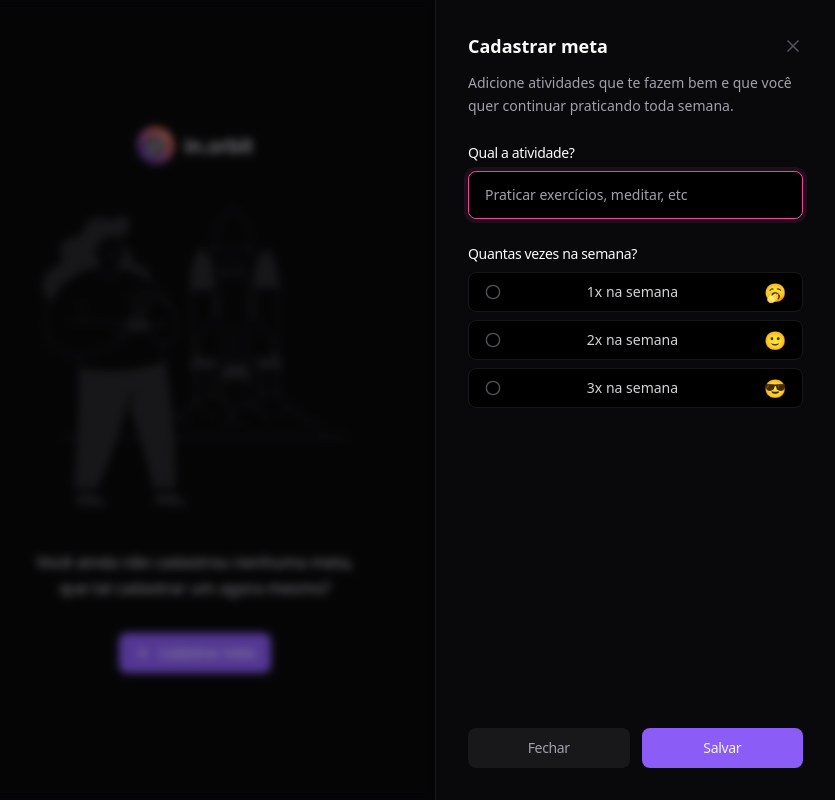
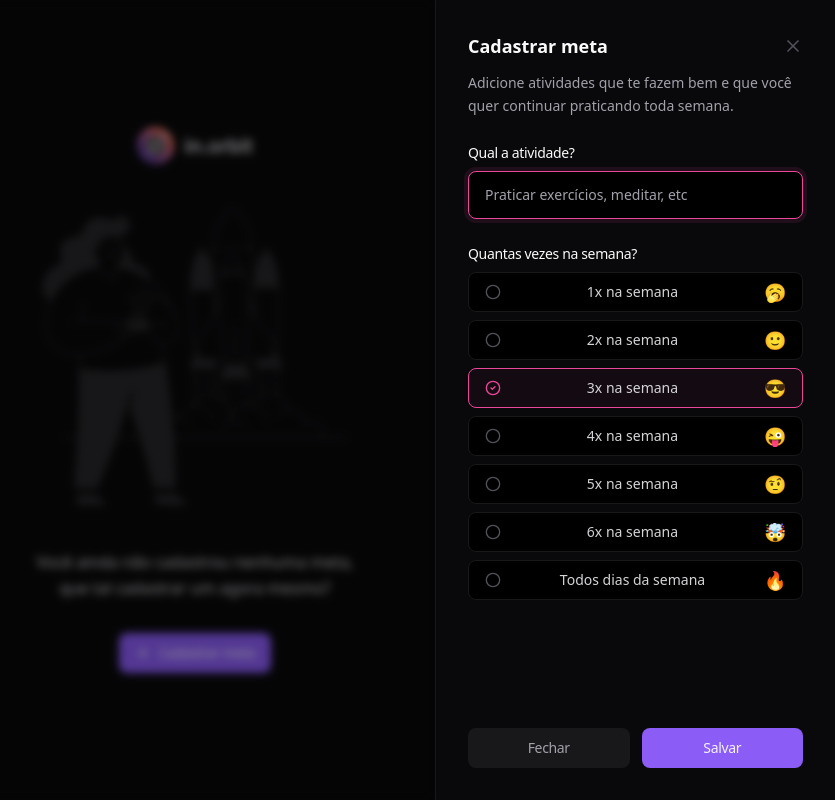
Before and after one commit to ronaldylf/web-inorbit, a React (Vite) app: page / in a window 1280 px wide. Both pictures are taken after a click on the button "Cadastrar meta". Shown: the whole page, without its empty margins (445-1280 px from the left). Built offline with nearby package versions, Linux system fonts and the light colour scheme; no server answers.

Commit message:
added create goal useForme, handler, validation and reset

```diff
--- a/src/components/create-goal.tsx
+++ b/src/components/create-goal.tsx
@@ -13,8 +13,39 @@
   RadioGroupIndicator,
   RadioGroupItem,
 } from './ui/radio-group'
+import { Controller, useForm } from 'react-hook-form'
+import { z } from 'zod'
+import { zodResolver } from '@hookform/resolvers/zod'
+import { createGoal } from '../http/create-goal'
+import { useQueryClient } from '@tanstack/react-query'
+
+const createGoalForm = z.object({
+  title: z.string().min(1, 'Informe a atividade que deseja realizar'),
+  desiredWeeklyFrequency: z.coerce.number().min(1).max(7),
+})
+
+type CreateGoalForm = z.infer<typeof createGoalForm>
 
 export function CreateGoal() {
+  const queryClient = useQueryClient()
+
+  const { register, control, handleSubmit, formState, reset } =
+    useForm<CreateGoalForm>({
+      resolver: zodResolver(createGoalForm),
+    })
+
+  async function handleCreateGoal(data: CreateGoalForm) {
+    await createGoal({
+      title: data.title,
+      desiredWeeklyFrequency: data.desiredWeeklyFrequency,
+    })
+
+    queryClient.invalidateQueries({ queryKey: ['summary'] })
+    queryClient.invalidateQueries({ queryKey: ['pending-goals'] })
+
+    reset()
+  }
+
   return (
     <DialogContent>
       <div className="flex flex-col gap-6 h-full">
@@ -32,7 +63,10 @@
           </DialogDescription>
         </div>
 
-        <form action="" className="flex-1 flex flex-col justify-between">
+        <form
+          onSubmit={handleSubmit(handleCreateGoal)}
+          className="flex-1 flex flex-col justify-between"
+        >
           <div className="flex flex-col gap-6">
             <div className="flex flex-col gap-2">
               <Label htmlFor="title">Qual a atividade?</Label>
@@ -40,11 +74,27 @@
                 id="title"
                 autoFocus
                 placeholder="Praticar exercícios, meditar, etc"
+                {...register('title')}
               />
+
+              {formState.errors.title && (
+                <p className="text-red-400 text-sm">
+                  {formState.errors.title.message}
+                </p>
+              )}
             </div>
             <div className="flex flex-col gap-2">
               <Label htmlFor="title">Quantas vezes na semana?</Label>
-              <RadioGroup>
+              <Controller
+                control={control}
+                name="desiredWeeklyFrequency"
+                defaultValue={3}
+                render={({ field }) => {
+                  return (
+                    <RadioGroup
+                      onValueChange={field.onChange}
+                      value={String(field.value)}
+                    >
                       <RadioGroupItem value="1">
                         <RadioGroupIndicator />
                         <span className="text-zinc-300 text-sm font-medium leading-none">
@@ -68,7 +118,42 @@
                         </span>
                         <span className="text-lg leading-none">😎</span>
                       </RadioGroupItem>
+
+                      <RadioGroupItem value="4">
+                        <RadioGroupIndicator />
+                        <span className="text-zinc-300 text-sm font-medium leading-none">
+                          4x na semana
+                        </span>
+                        <span className="text-lg leading-none">😜</span>
+                      </RadioGroupItem>
+
+                      <RadioGroupItem value="5">
+                        <RadioGroupIndicator />
+                        <span className="text-zinc-300 text-sm font-medium leading-none">
+                          5x na semana
+                        </span>
+                        <span className="text-lg leading-none">🤨</span>
+                      </RadioGroupItem>
+
+                      <RadioGroupItem value="6">
+                        <RadioGroupIndicator />
+                        <span className="text-zinc-300 text-sm font-medium leading-none">
+                          6x na semana
+                        </span>
+                        <span className="text-lg leading-none">🤯</span>
+                      </RadioGroupItem>
+
+                      <RadioGroupItem value="7">
+                        <RadioGroupIndicator />
+                        <span className="text-zinc-300 text-sm font-medium leading-none">
+                          Todos dias da semana
+                        </span>
+                        <span className="text-lg leading-none">🔥</span>
+                      </RadioGroupItem>
                     </RadioGroup>
+                  )
+                }}
+              />
             </div>
           </div>
 
```
Lines whose indentation alone changed are shown as unchanged.
